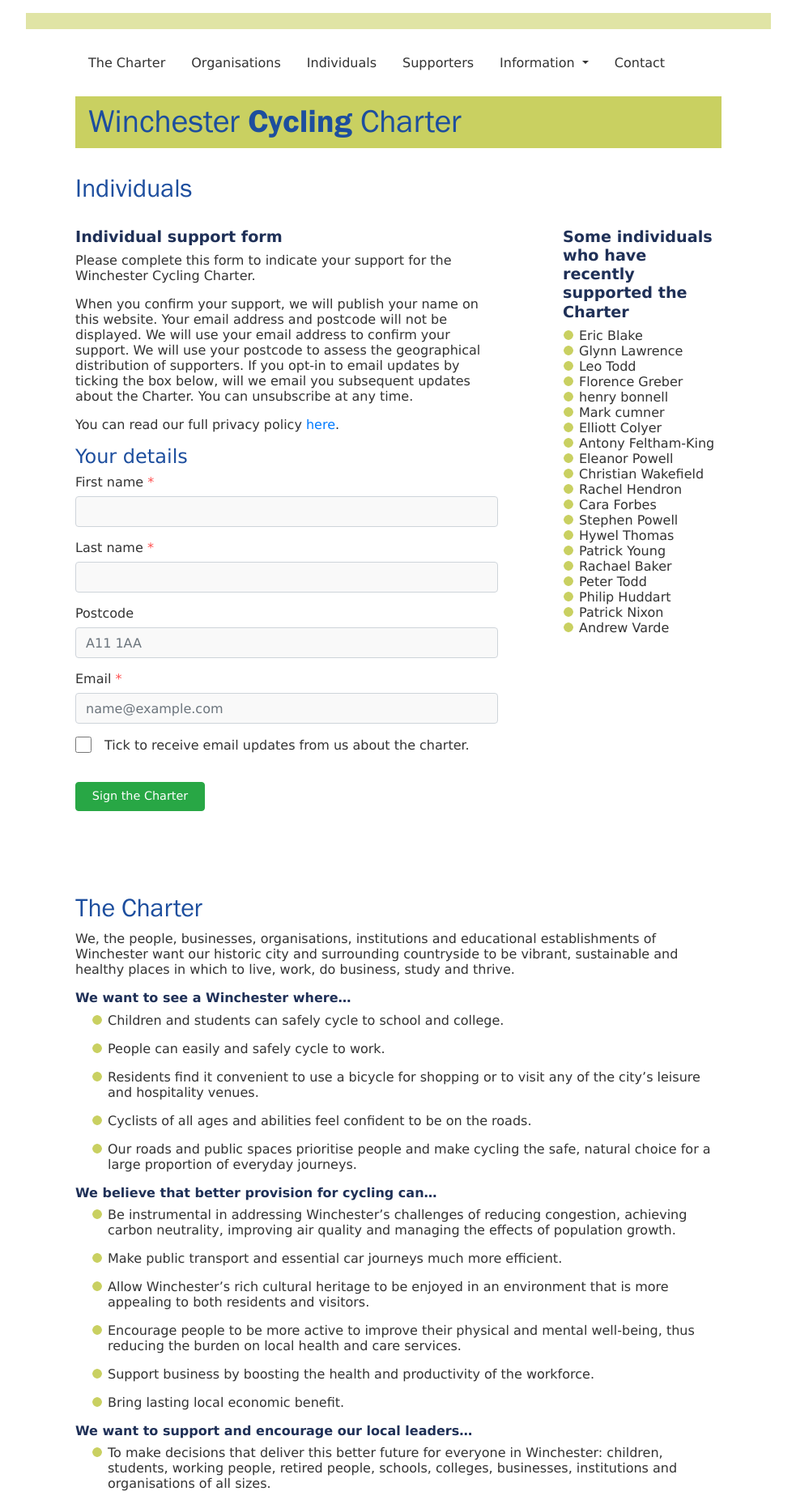
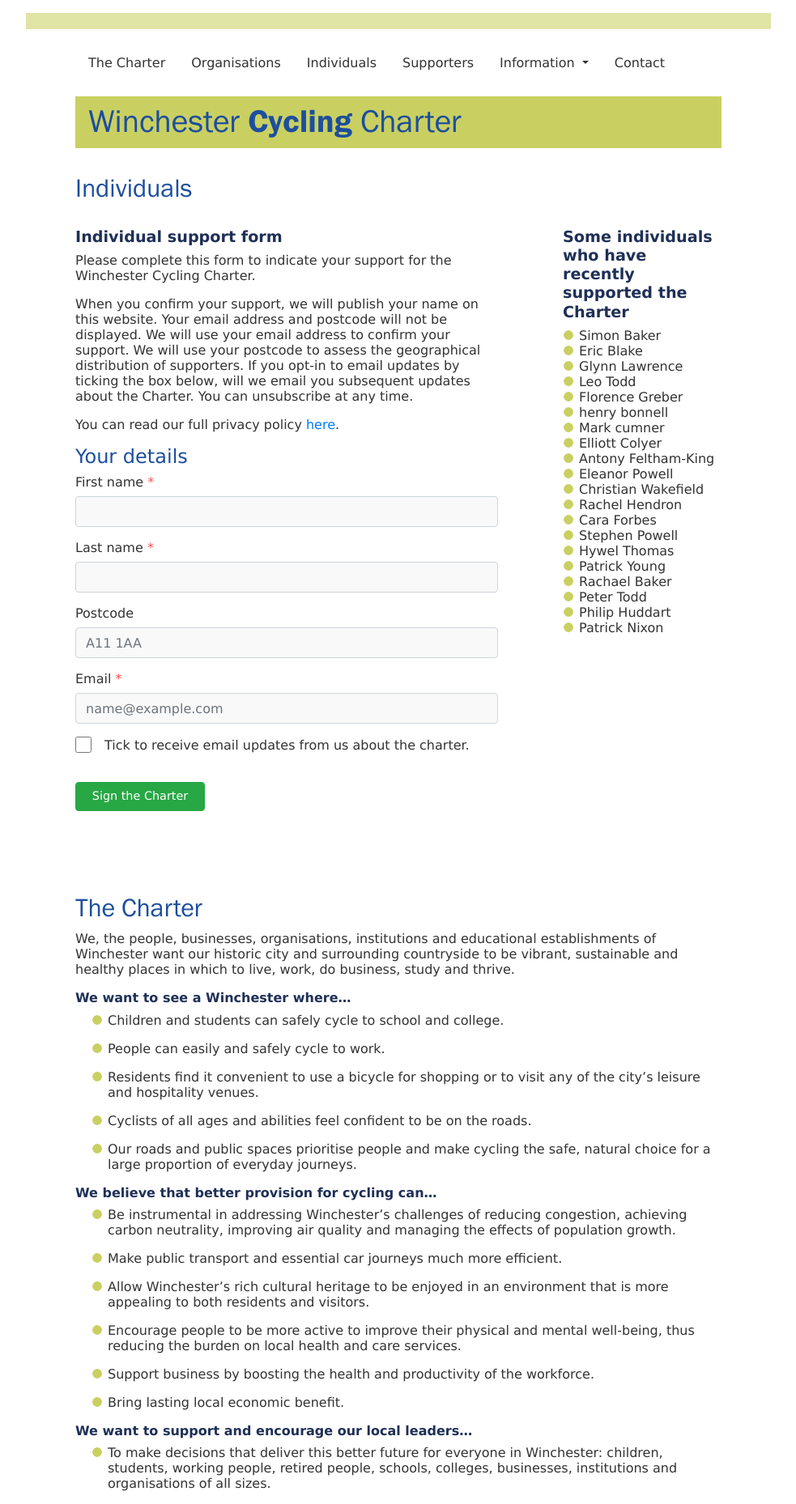
Before and after one commit to winchestercyclingcharter/winchestercyclingcharter.github.io, a Jekyll site: the page built from ind-page.md, in a window 1280 px wide. Shown: the whole page at 81% size, without its empty margins (148-1131 px from the left). Built offline with Jekyll 4.4.1, drawn with Linux system fonts in a browser that asks for light colours; nearby versions of some CDN libraries.

Commit message:
Update people.yml

```diff
--- a/_data/people.yml
+++ b/_data/people.yml
@@ -547,3 +547,4 @@ people:
 - { lastname: Todd, firstname: Leo, dt: 20210901-120752-291411 }
 - { lastname: Lawrence, firstname: Glynn, dt: 20210915-102826-919715 }
 - { lastname: Blake, firstname: Eric, dt: 20210915-183400-007165 }
+- { lastname: Baker, firstname: Simon, dt: 20210919-085504-409881 }
```
